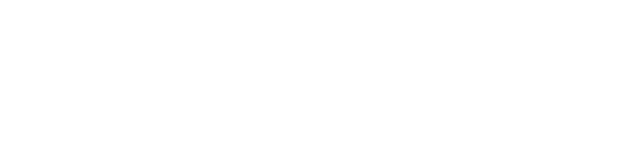
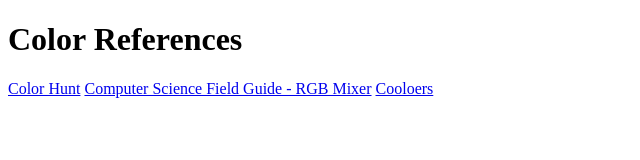
Before and after one commit to phillipharden/webdevgen, a plain HTML site: page CSS/index.html in a window 1280 px wide. Shown: the whole page, without its empty margins (0-640 px from the left). Drawn offline with Linux system fonts and the light colour scheme.

Commit message:
readme update

```diff
--- a/CSS/index.html
+++ b/CSS/index.html
@@ -12,6 +12,12 @@
     </header>
 
     <main>
+        <div>
+            <h1>Color References</h1>
+            <a href="https://colorhunt.co/">Color Hunt</a>
+            <a href="https://www.csfieldguide.org.nz/en/interactives/rgb-mixer/">Computer Science Field Guide - RGB Mixer</a>
+            <a href="https://coolors.co/">Cooloers</a>
+        </div>
 
     </main>
 
```
Also changed, not shown: images/color-connotations.png (added), 3 other files.
